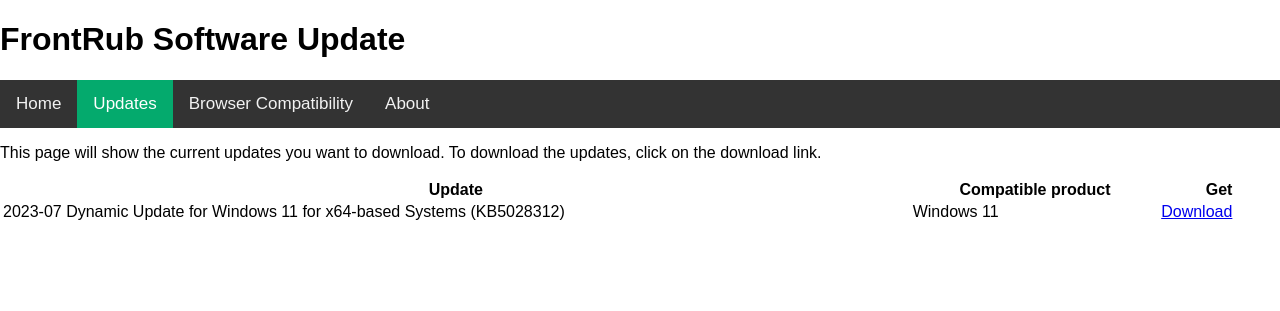
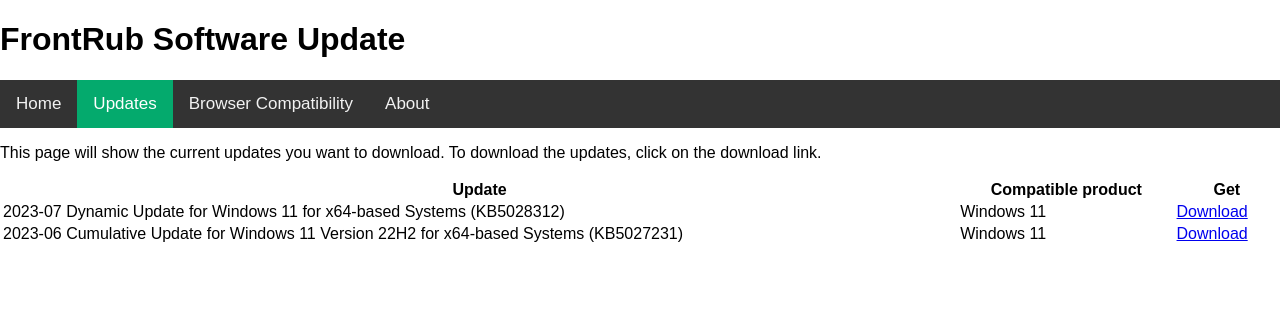
Before and after one commit to JoseErnestoOnGithub/FrontRub-Software-Update, a plain HTML site: page updates.html in a window 1280 px wide. Shown: the top 311 px of the page. Drawn offline with Linux system fonts and the light colour scheme.

Commit message:
Added new update to list

```diff
--- a/updates.html
+++ b/updates.html
@@ -55,6 +55,11 @@
     <td>Windows 11</td>
     <td><a href="https://catalog.s.download.windowsupdate.com/d/msdownload/update/software/crup/2023/07/windows10.0-kb5028312-x64_656281140d25028a7eba07c5dfb84f241e9000b7.cab">Download</a></td>
   </tr>
+        <tr>
+    <td>2023-06 Cumulative Update for Windows 11 Version 22H2 for x64-based Systems (KB5027231)</td>
+    <td>Windows 11</td>
+    <td><a href="https://catalog.sf.dl.delivery.mp.microsoft.com/filestreamingservice/files/2e1c679e-c4e6-438e-a0f1-d513a58b701a/public/windows11.0-kb5027231-x64_7f2bb7e2c8a46c0ae59c080caf4b2f39b533ffe3.msu">Download</a></td>
+  </tr>
 </table>
 <center>
   <br><br><br><br><br><img src="https://pngimg.com/d/under_construction_PNG75.png"/>
```
